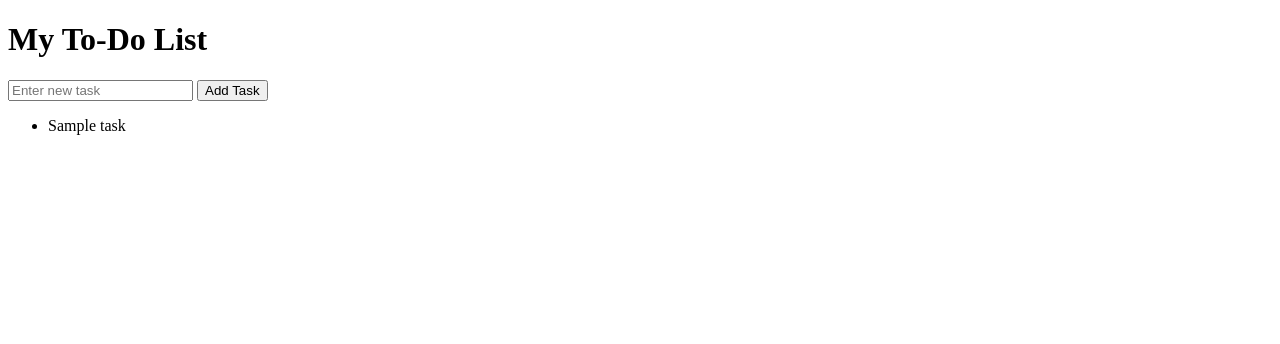
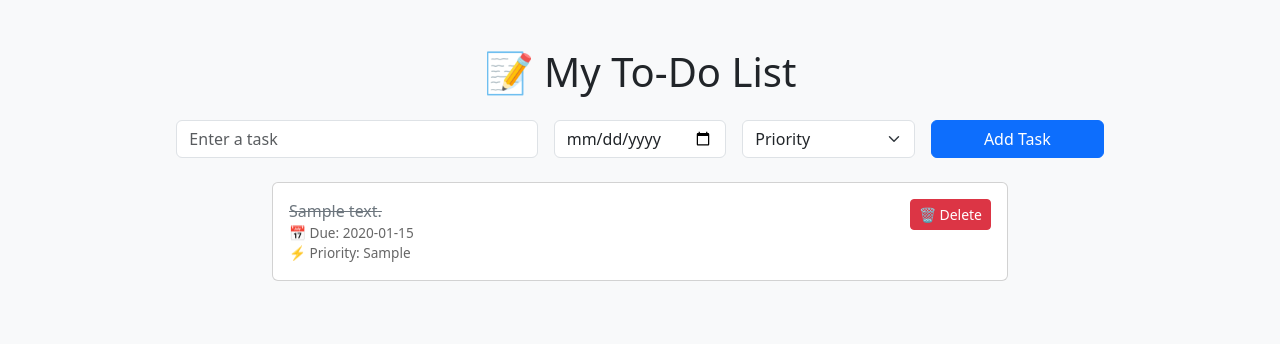
Before and after one commit to Tamyrah/flask-to-do-v1, a Flask app: page / in a window 1280 px wide. Shown: the top 344 px of the page. Run offline with Flask 3, Linux system fonts and the light colour scheme; tables that the repository leaves empty hold one stand-in row (values such as "Sample post").

Commit message:
Upgrade: Added priority, due date, complete/delete buttons, deployment prep
Completed schema upgrade, new UI elements, and deployment files (Procfile, requirements.txt)

```diff
--- a/app.py
+++ b/app.py
@@ -1,34 +1,45 @@
-from flask import Flask, render_template, request, jsonify
-from flask_sqlalchemy import SQLAlchemy
+from flask import Flask, render_template, request, redirect
+from database import get_db_connection
 
 app = Flask(__name__)
-app.config['SQLALCHEMY_DATABASE_URI'] = 'sqlite:///tasks.db'
-app.config['SQLALCHEMY_TRACK_MODIFICATIONS'] = False
-db = SQLAlchemy(app)
-
-class Task(db.Model):
-    id = db.Column(db.Integer, primary_key=True)
-    title = db.Column(db.String(200), nullable=False)
-    done = db.Column(db.Boolean, default=False)
 
 @app.route('/')
-def home():
-    return render_template('index.html')
+def index():
+    conn = get_db_connection()
+    tasks = conn.execute('SELECT * FROM tasks ORDER BY created_at DESC').fetchall()
+    conn.close()
+    return render_template('index.html', tasks=tasks)
 
-@app.route('/tasks', methods=['GET'])
-def get_tasks():
-    tasks = Task.query.all()
-    return jsonify([{"id": task.id, "title": task.title, "done": task.done} for task in tasks])
+@app.route('/', methods=['POST'])
+def add():
+    task_content = request.form['content']
+    due_date = request.form['due_date']
+    priority = request.form['priority']
 
-@app.route('/tasks', methods=['POST'])
-def add_task():
-    data = request.get_json()
-    new_task = Task(title=data['title'])
-    db.session.add(new_task)
-    db.session.commit()
-    return jsonify({"id": new_task.id, "title": new_task.title, "done": new_task.done}), 201
+    conn = get_db_connection()
+    conn.execute(
+        'INSERT INTO tasks (content, due_date, priority) VALUES (?, ?, ?)',
+        (task_content, due_date, priority)
+    )
+    conn.commit()
+    conn.close()
+    return redirect('/')
+
+@app.route('/complete/<int:task_id>')
+def complete(task_id):
+    conn = get_db_connection()
+    conn.execute('UPDATE tasks SET completed = 1 WHERE id = ?', (task_id,))
+    conn.commit()
+    conn.close()
+    return redirect('/')
+
+@app.route('/delete/<int:task_id>')
+def delete(task_id):
+    conn = get_db_connection()
+    conn.execute('DELETE FROM tasks WHERE id = ?', (task_id,))
+    conn.commit()
+    conn.close()
+    return redirect('/')
 
 if __name__ == '__main__':
-    with app.app_context():
-        db.create_all()
     app.run(debug=True)
--- /dev/null
+++ b/database.py
@@ -0,0 +1,13 @@
+import sqlite3
+
+def get_db_connection():
+    conn = sqlite3.connect('todo.db')
+    conn.row_factory = sqlite3.Row
+    return conn
+
+def init_db():
+    conn = get_db_connection()
+    with open('schema.sql') as f:
+        conn.executescript(f.read())
+    conn.commit()
+    conn.close()
--- /dev/null
+++ b/schema.sql
@@ -0,0 +1,10 @@
+DROP TABLE IF EXISTS tasks;
+
+CREATE TABLE tasks (
+    id INTEGER PRIMARY KEY AUTOINCREMENT,
+    content TEXT NOT NULL,
+    completed BOOLEAN NOT NULL DEFAULT 0,
+    due_date TEXT,
+    priority TEXT,
+    created_at TIMESTAMP DEFAULT CURRENT_TIMESTAMP
+);
--- a/templates/index.html
+++ b/templates/index.html
@@ -2,18 +2,77 @@
 <html lang="en">
 <head>
     <meta charset="UTF-8">
-    <title>To-Do App</title>
-    <link rel="stylesheet" href="{{ url_for('static', filename='styles.css') }}">
+    <title>My To-Do List</title>
+    <!-- Bootstrap CSS CDN -->
+    <link href="https://cdn.jsdelivr.net/npm/bootstrap@5.3.0/dist/css/bootstrap.min.css" rel="stylesheet">
+    <style>
+        body {
+            background-color: #f8f9fa;
+        }
+        .completed {
+            text-decoration: line-through;
+            color: #6c757d;
+        }
+        .task-card {
+            margin-bottom: 1rem;
+        }
+        .small-text {
+            font-size: 0.85rem;
+            color: #666;
+        }
+    </style>
 </head>
 <body>
-    <h1>My To-Do List</h1>
-    <form id="task-form">
-        <input type="text" id="task-input" placeholder="Enter new task" required>
-        <button type="submit">Add Task</button>
-    </form>
-    <ul id="task-list">
-        <!-- Tasks will be added here dynamically -->
-    </ul>
-    <script src="{{ url_for('static', filename='app.js') }}"></script>
+    <div class="container py-5">
+        <h1 class="text-center mb-4">📝 My To-Do List</h1>
+
+        <!-- Add Task Form -->
+        <form method="POST" action="/" class="row g-3 justify-content-center mb-4">
+            <div class="col-md-4">
+                <input type="text" name="content" class="form-control" placeholder="Enter a task" required>
+            </div>
+            <div class="col-md-2">
+                <input type="date" name="due_date" class="form-control">
+            </div>
+            <div class="col-md-2">
+                <select name="priority" class="form-select">
+                    <option value="">Priority</option>
+                    <option value="High">🔴 High</option>
+                    <option value="Medium">🟡 Medium</option>
+                    <option value="Low">🟢 Low</option>
+                </select>
+            </div>
+            <div class="col-md-2">
+                <button type="submit" class="btn btn-primary w-100">Add Task</button>
+            </div>
+        </form>
+
+        <!-- Task List -->
+        <div class="row justify-content-center">
+            <div class="col-md-8">
+                {% for task in tasks %}
+                <div class="card task-card">
+                    <div class="card-body d-flex justify-content-between align-items-start">
+                        <div>
+                            <span class="{% if task['completed'] %}completed{% endif %}">{{ task['content'] }}</span><br>
+                            {% if task['due_date'] %}
+                            <div class="small-text">📅 Due: {{ task['due_date'] }}</div>
+                            {% endif %}
+                            {% if task['priority'] %}
+                            <div class="small-text">⚡ Priority: {{ task['priority'] }}</div>
+                            {% endif %}
+                        </div>
+                        <div class="text-end">
+                            {% if not task['completed'] %}
+                            <a href="/complete/{{ task['id'] }}" class="btn btn-success btn-sm mb-1">✅ Complete</a><br>
+                            {% endif %}
+                            <a href="/delete/{{ task['id'] }}" class="btn btn-danger btn-sm">🗑️ Delete</a>
+                        </div>
+                    </div>
+                </div>
+                {% endfor %}
+            </div>
+        </div>
+    </div>
 </body>
 </html>
```
Also changed, not shown: todo.db (added), 1 other file.
